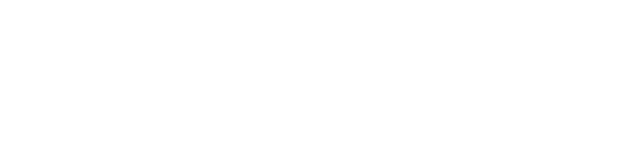
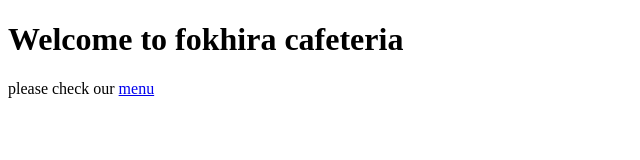
Before and after one commit to Moithree/my-fokira-cafetary, a plain HTML site: page index.html in a window 1280 px wide. Shown: the whole page, without its empty margins (0-640 px from the left). Drawn offline with Linux system fonts and the light colour scheme.

Commit message:
basic index.html file created

```diff
--- a/index.html
+++ b/index.html
@@ -6,6 +6,7 @@
     <title>My cafeteria</title>
 </head>
 <body>
-
+  <h1>Welcome to fokhira cafeteria</h1>
+  <p>please check our <a href="menu.html">menu</a></p>
 </body>
 </html>
```
Also changed, not shown: food.webp (added), menu.html (added).
